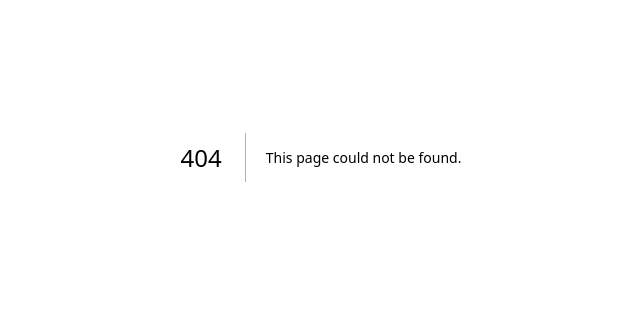
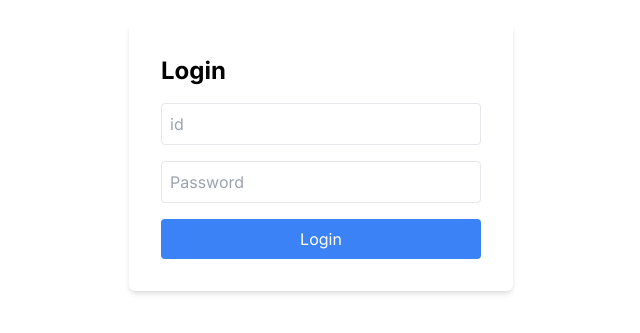
Before and after one commit to dhruvasnayak/jsCodeLab, a Next.js app: page /admin in a window 1280 px wide. Before the commit this address had no page. Shown: the part 243-576 px from the top of the page, without its empty margins (319-959 px from the left). Built offline with nearby package versions, Linux system fonts and the light colour scheme.

Commit message:
admin login

```diff
--- /dev/null
+++ b/app/admin/[adminid]/page.js
@@ -0,0 +1,6 @@
+export default function Admin()
+{
+    return(
+        <div>admin page</div>
+    )
+}
--- /dev/null
+++ b/app/admin/page.js
@@ -0,0 +1,100 @@
+"use client"
+import React from 'react';
+import { useState } from 'react';
+import Link from 'next/link';
+import { useRouter } from 'next/navigation';
+
+export default function Login() {
+
+  const router = useRouter();
+
+  const [formData, setFormData] = useState({
+    id: "",
+    password: ""
+  })
+
+  const handelChange = (e) => {
+
+    const { name, value } = e.target;
+    setFormData({ ...formData, [name]: value })
+  }
+
+  const handelSubmit = async (e) => {
+
+    const temp = formData
+
+    e.preventDefault();
+    try {
+      const response = await fetch('/api/admin-login', {
+        method: 'POST',
+        headers: {
+          'Content-Type': 'application/json',
+        },
+        body: JSON.stringify(formData),
+      })
+        .then(response => response.json())
+        .then(data => {
+          if (data[0].admin_id == temp.id && data[0].admin_password == temp.password) {
+
+            router.push(`/admin/${data[0].admin_id}`);
+            console.log("logged")
+          }
+          else {
+            console.log("not logged")
+          }
+        })
+        .catch(error => {
+          console.error('Error:', error);
+        });
+    } catch (error) {
+      console.error('Registration Failed', error);
+    }
+
+    setFormData(
+      {
+        id: "",
+        password: ""
+      })
+
+  }
+
+  return (
+    <div>
+
+      <div className="min-h-screen flex items-center justify-center">
+
+        <div className="bg-white shadow-md p-8 rounded-md w-96">
+          <h2 className="text-2xl font-bold mb-4">Login</h2>
+          <form onSubmit={handelSubmit}>
+            <div className="mb-4">
+              <input type="text"
+                className="w-full p-2 border rounded"
+                placeholder="id"
+                maxLength={10}
+                required
+                name="id"
+                value={formData.id}
+                onChange={handelChange} />
+            </div>
+            <div className="mb-4">
+              <input type="password"
+                className="w-full p-2 border rounded"
+                maxLength={10}
+                required
+                placeholder="Password"
+                name="password"
+                value={formData.password}
+                onChange={handelChange} />
+            </div>
+            <button
+              type="submit"
+              className="w-full bg-blue-500 text-white p-2 rounded hover:bg-blue-600"
+            >
+              Login
+            </button>
+          </form>
+        </div>
+      </div>
+    </div>
+  );
+}
--- /dev/null
+++ b/app/api/add-points/route.js
@@ -0,0 +1,23 @@
+import executeQuerry from "../../../lib/db";
+
+export async function POST(req, res, next) {
+
+    if (req.method == 'POST') {
+        const {uid,qid} = await req.json();
+
+        console.log(uid,qid);
+
+
+        await executeQuerry(
+            {
+                query: `UPDATE users
+                        SET user_total_points = (select qton_points from questions where qton_id = ?)
+                        where user_id=?`,
+                values: [uid,qid],
+            }
+        )
+
+
+        return new Response({ status: 200 })
+    }
+}
--- /dev/null
+++ b/app/api/admin-login/route.js
@@ -0,0 +1,17 @@
+import executeQuerry from "../../../lib/db";
+
+export async function POST(req, res, next) {
+
+    if (req.method == 'POST') {
+        const {id,password} = await req.json();
+
+        const admin = await executeQuerry(
+            {
+                query: "SELECT * FROM admin where admin_id = ?",
+                values: [id],
+            }
+        )
+
+        return new Response(JSON.stringify(admin), { status: 200 })
+    }
+}
--- a/app/api/get-user/route.js
+++ b/app/api/get-user/route.js
@@ -13,8 +13,6 @@ export async function POST(req, res, next) {
             }
         )
 
-        console.log(user);
-
         return new Response(JSON.stringify(user), { status: 200 })
     }
 }
```
Also changed, not shown: app/[user]/problems/[question]/page.js (+12 -0 lines).
